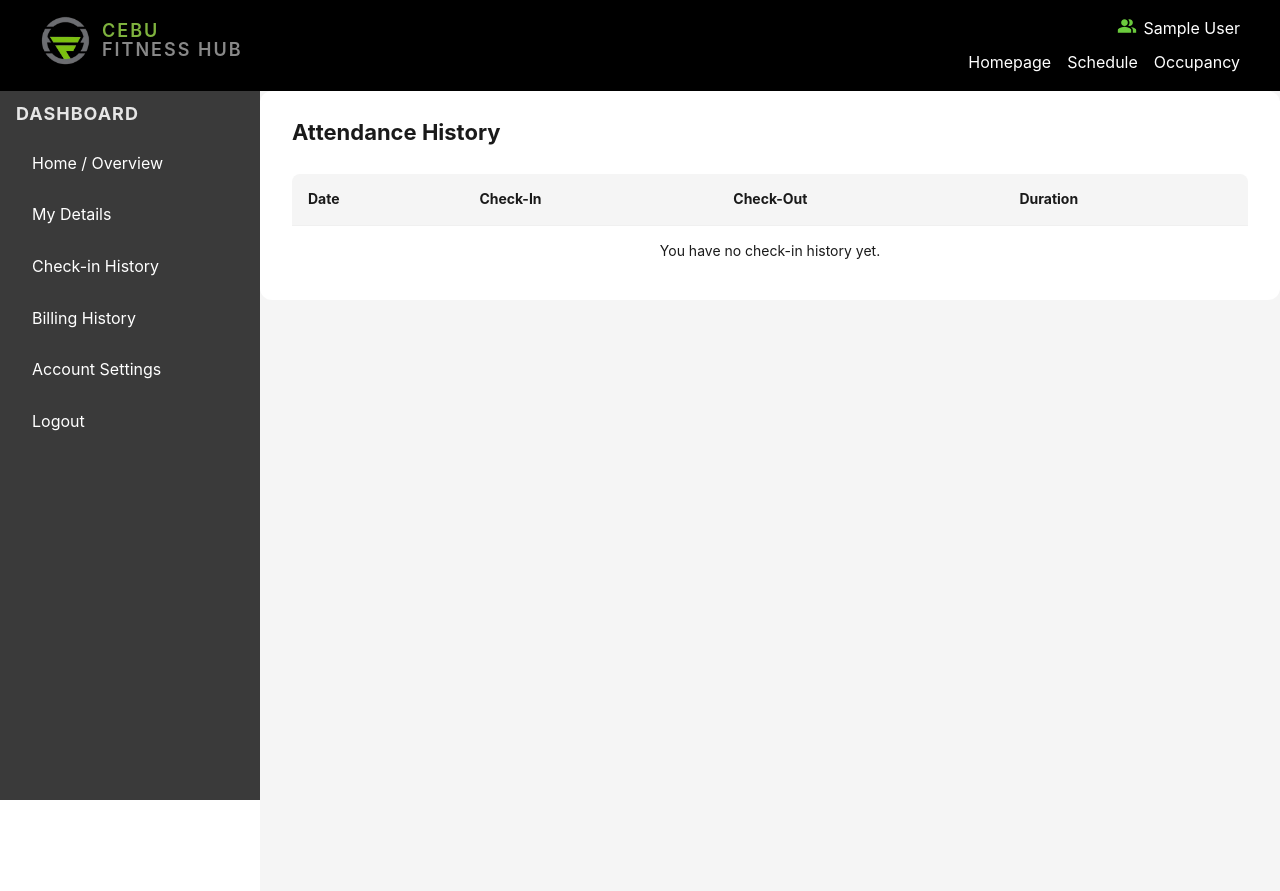
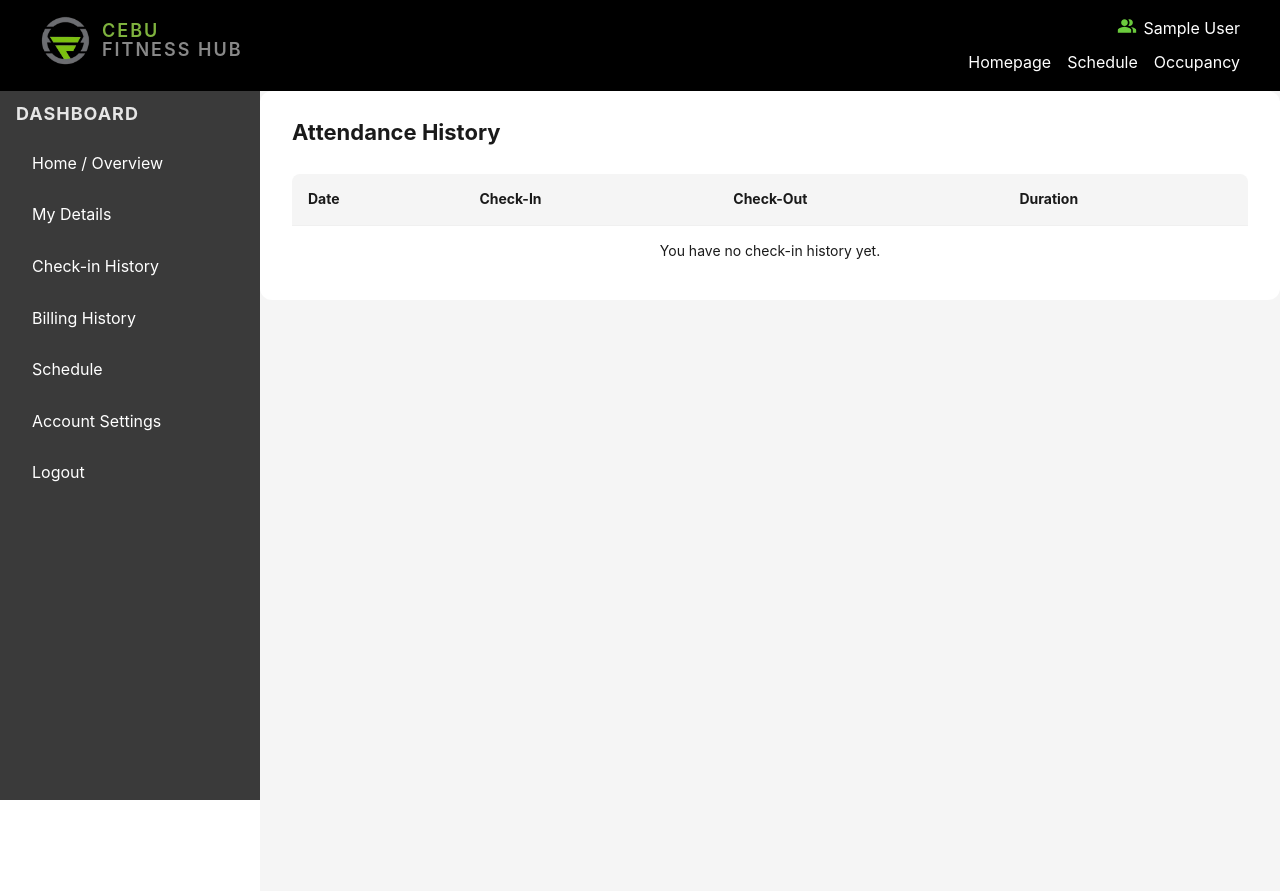
Before and after one commit to Klipwen/CSIT327-G5-CebuFitnessHub, a Django app: page /check_in/ in a window 1280 px wide. Run offline with Django 5.2, Linux system fonts and the light colour scheme; the visitor is signed in with stand-in values (Sample User, id 1).

Commit message:
feat: add Schedule tab to sidebar and header in check in history page for navigation

```diff
--- a/PythonProject/cebufitnesshubproject/templates/gymapp/check_in.html
+++ b/PythonProject/cebufitnesshubproject/templates/gymapp/check_in.html
@@ -30,7 +30,7 @@
       <nav class="navbar">
         <ul>
           <li><a href="{% url 'member_dashboard' %}">Homepage</a></li>
-          <li><a href="#">Schedule</a></li>
+          <li><a href="{% url 'member_schedule' %}">Schedule</a></li>
           <li><a href="#">Occupancy</a></li>
         </ul>
       </nav>
@@ -44,12 +44,10 @@
       <nav class="side-nav">
         <a href="{% url 'member_dashboard' %}" class="nav-item">Home / Overview</a>
         <a href="{% url 'member_details' %}" class="nav-item">My Details</a>
-
         <a href="{% url 'check_in' %}" class="nav-item active">Check-in History</a>
-
         <a href="{% url 'billing_history' %}" class="nav-item">Billing History</a>
+        <a href="{% url 'member_schedule' %}" class="nav-item">Schedule</a>
         <a href="{% url 'account_settings' %}" class="nav-item">Account Settings</a>
-
         <a href="{% url 'logout' %}" class="nav-item" id="logoutBtn">Logout</a>
       </nav>
     </aside>
```
